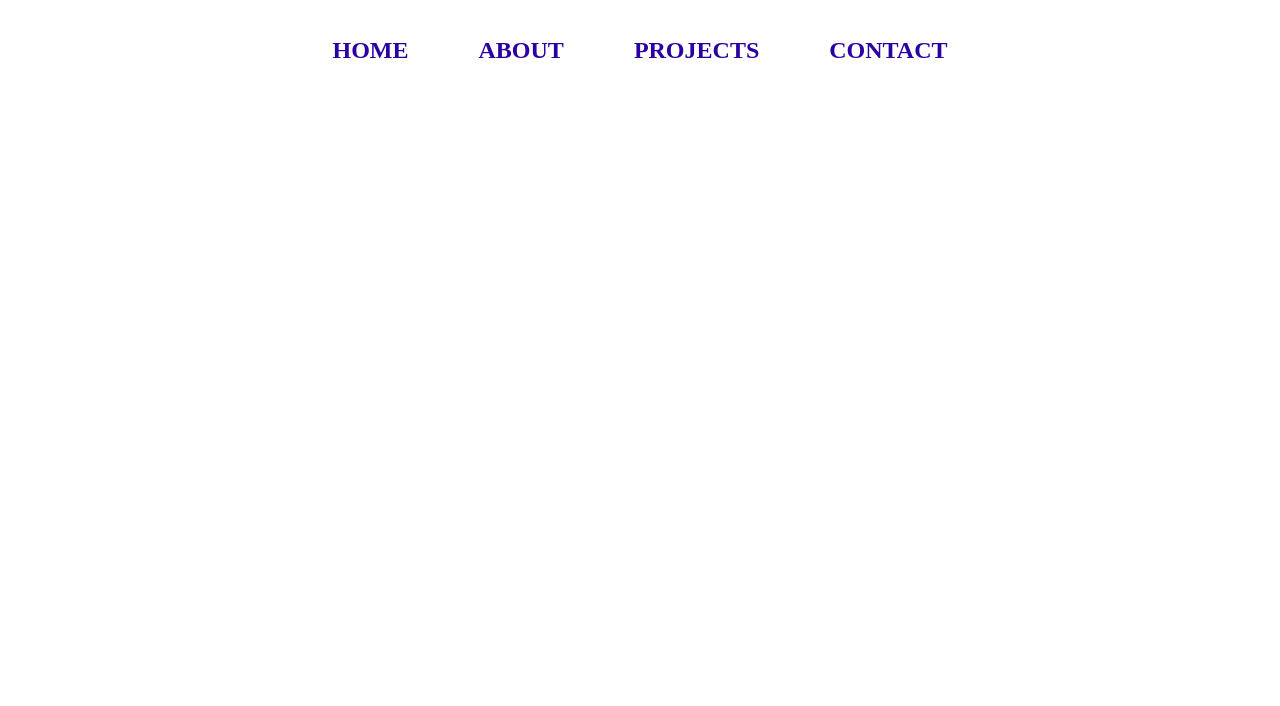
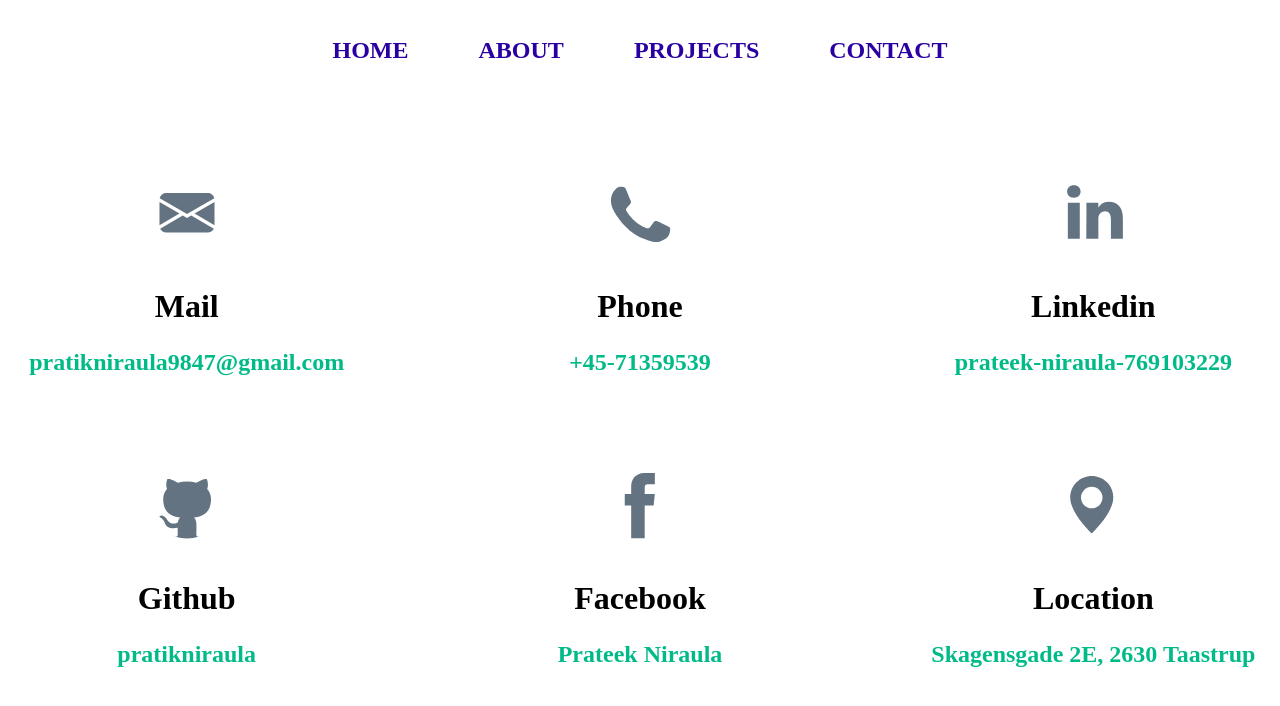
Before and after one commit to pratikniraula/portfolio, a plain HTML site: page src/pages/contact.html in a window 1280 px wide. Drawn offline with Linux system fonts and the light colour scheme.

Commit message:
Update contact page

```diff
--- a/src/pages/contact.html
+++ b/src/pages/contact.html
@@ -22,5 +22,44 @@
         </li>
       </ul>
     </div>
+    <div class="contact-page-content">
+      <div class="contact-card">
+        <img src="../../public/icons/mail.svg" alt="mail icon" />
+        <h1>Mail</h1>
+        <a href="mailto:pratikniraula9847@gmail.com"
+          >pratikniraula9847@gmail.com</a
+        >
+      </div>
+      <div class="contact-card">
+        <img src="../../public/icons/phone.svg" alt="phone icon" />
+        <h1>Phone</h1>
+        <a href="tel:+45-71359539">+45-71359539</a>
+      </div>
+      <div class="contact-card">
+        <img src="../../public/icons/linkedin.svg" alt="linkedin icon" />
+        <h1>Linkedin</h1>
+        <a href="https://www.linkedin.com/in/prateek-niraula-769103229"
+          >prateek-niraula-769103229</a
+        >
+      </div>
+      <div class="contact-card">
+        <img src="../../public/icons/github.svg" alt="github icon" />
+        <h1>Github</h1>
+        <a href="https://github.com/pratikniraula">pratikniraula</a>
+      </div>
+      <div class="contact-card">
+        <img src="../../public/icons/facebook.svg" alt="facebook icon" />
+        <h1>Facebook</h1>
+        <a href="https://www.facebook.com/pratik.niraula">Prateek Niraula</a>
+      </div>
+      <div class="contact-card">
+        <img src="../../public/icons/location.svg" alt="location icon" />
+        <h1>Location</h1>
+        <a
+          href="https://www.google.dk/maps/place/Skagensgade+2E,+2630+Taastrup/@55.650615,12.2651973,17z/data=!3m1!4b1!4m5!3m4!1s0x46525909790eb8ff:0x2bfe2b1f288144eb!8m2!3d55.650615!4d12.267386"
+          >Skagensgade 2E, 2630 Taastrup</a
+        >
+      </div>
+    </div>
   </body>
 </html>
--- a/src/styles/index.css
+++ b/src/styles/index.css
@@ -4,3 +4,4 @@
 @import './pages/_home.css';
 @import './pages/_about.css';
 @import './pages/_projects.css';
+@import './pages/_contact.css'
--- /dev/null
+++ b/src/styles/pages/_contact.css
@@ -0,0 +1,40 @@
+.contact-page-content {
+  padding-top: 4rem;
+  display: grid;
+  gap: 5rem;
+  justify-content: center;
+  grid-template-columns: repeat(3, 1fr);
+}
+
+.contact-page-content .contact-card {
+  gap: 1.5rem;
+  display: flex;
+  flex-direction: column;
+  justify-content: center;
+  align-items: center;
+}
+
+.contact-page-content .contact-card img {
+  height: 100px;
+  width: 100px;
+}
+
+.contact-page-content .contact-card h1 {
+  font-weight: 2rem;
+}
+
+.contact-page-content .contact-card a {
+  text-decoration: none;
+  text-decoration-style: none;
+  font-size: 1.5rem;
+  color: var(--success-color);
+  font-weight: bold;
+}
+
+/* Extra small devices (phones, 600px and down) */
+@media only screen and (max-width: 600px) {
+  .contact-page-content {
+    padding-top: 1rem;
+    grid-template-columns: repeat(1, 1fr);
+  }
+}
```
Also changed, not shown: index.html (+2 -2 lines), src/pages/about.html (+23 -35 lines), public/icons/web.svg (added), public/images/kamala.jpeg (added), public/images/vs.jpeg (added), 1 other file.
